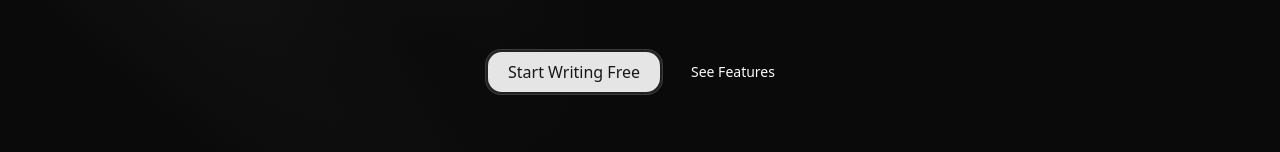
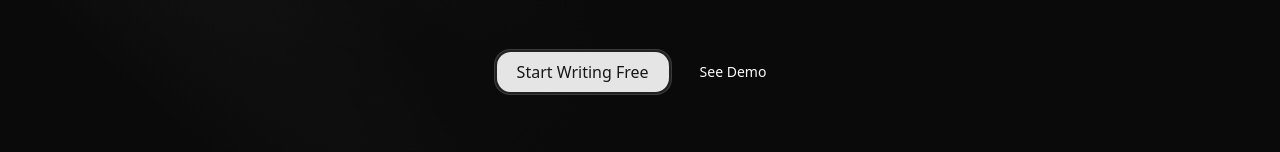
Before and after one commit to 0xPratikPatil/vyse, a Next.js app: page / in a window 1280 px wide. Shown: the part 379-531 px from the top of the page. Built offline with nearby package versions, Linux system fonts and the light colour scheme.

Commit message:
Fix:Demo Editor Link Added

```diff
--- a/components/home/hero-section.tsx
+++ b/components/home/hero-section.tsx
@@ -135,8 +135,8 @@ export default function HeroSection() {
                     variant="ghost"
                     className="h-10.5 rounded-xl px-5"
                   >
-                    <Link href="#features">
-                      <span className="text-nowrap">See Features</span>
+                    <Link href="/demo">
+                      <span className="text-nowrap">See Demo</span>
                     </Link>
                   </Button>
                 </AnimatedGroup>
```
